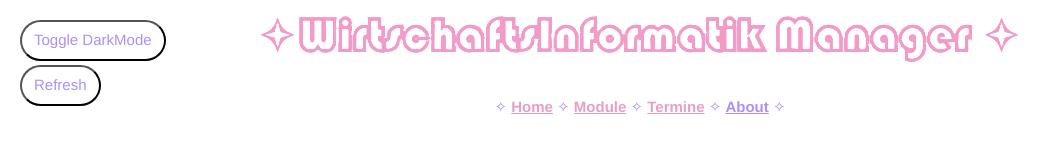
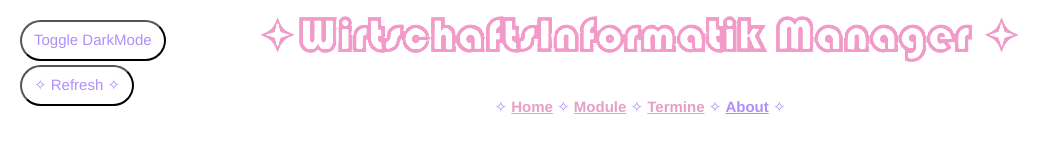
Before and after one commit to paulineTrunte/wimanager_frontend, a Vue app: page /about in a window 1280 px wide. Shown: the top 160 px of the page, without its empty margins (0-1059 px from the left). Built offline with nearby package versions, Linux system fonts and the light colour scheme.

Commit message:
Finaler Commit.

```diff
--- a/src/components/RefreshButton.vue
+++ b/src/components/RefreshButton.vue
@@ -1,6 +1,6 @@
 <template>
   <div id="butt">
-    <button @click="this.$router.go()" type="button" class="butt sticky-button2" >Refresh</button>
+    <button @click="this.$router.go()" type="button" class="butt sticky-button2" >✧ Refresh ✧</button>
   </div>
 </template>
 
```
